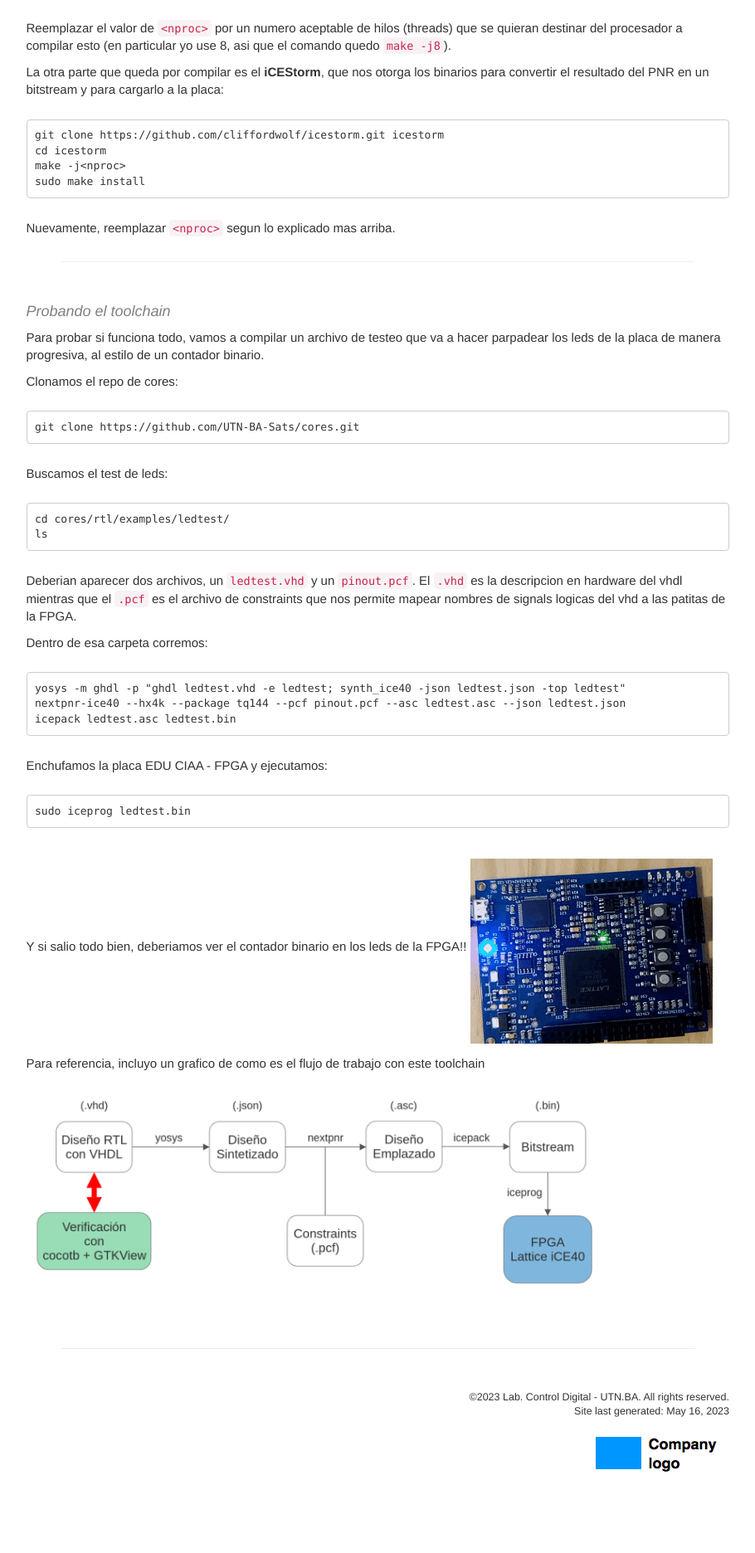
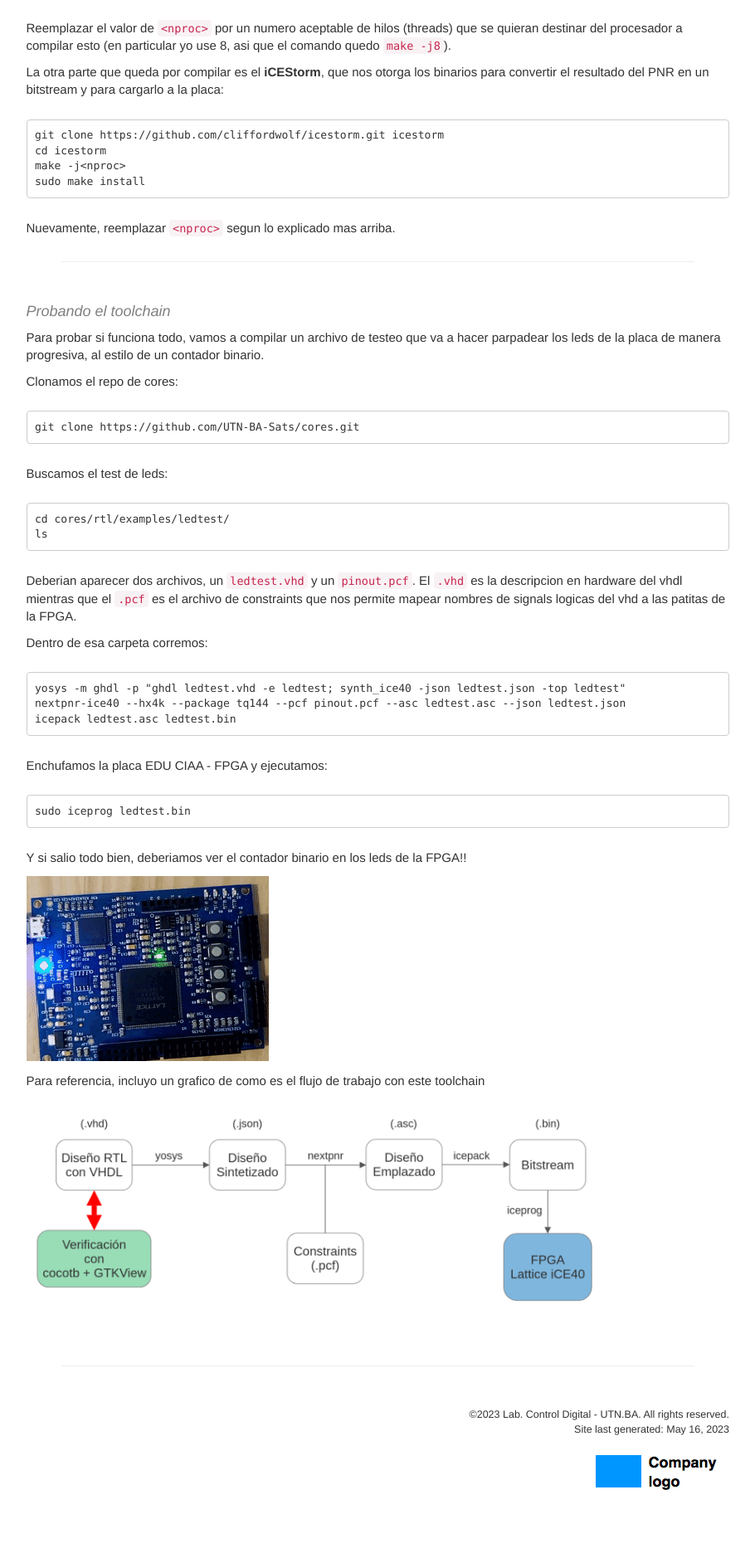
Before and after one commit to UTN-BA-Sats/documentation, a Jekyll site: the page built from docs/pages/fpga_workflow/fpga_linux_vhdl_yosis.md, in a window 1280 px wide. Shown: the part 2206-4078 px from the top of the page at 83% size, without its empty margins (331-1241 px from the left). Built offline with Jekyll 4.4.1, drawn with Linux system fonts in a browser that asks for light colours; comment, search, counter and statistics services are not loaded; before the commit the page ends 4056 px from its top, so only the background shows below that.

Commit message:
correccion de posicion de imagen

````diff
--- a/docs/pages/fpga_workflow/fpga_linux_vhdl_yosis.md
+++ b/docs/pages/fpga_workflow/fpga_linux_vhdl_yosis.md
@@ -148,8 +148,8 @@ Enchufamos la placa EDU CIAA - FPGA y ejecutamos:
 sudo iceprog ledtest.bin
 ```
 
-Y si salio todo bien, deberiamos ver el contador binario en los leds de la FPGA!!
+Y si salio todo bien, deberiamos ver el contador binario en los leds de la FPGA!!\\
 ![gif-fpga](../../images/fpga_test_counter.gif)
 
-Para referencia, incluyo un grafico de como es el flujo de trabajo con este toolchain
+Para referencia, incluyo un grafico de como es el flujo de trabajo con este toolchain\\
 ![workflow-fpga](../../images/fpga_workflow_grafico.png)
````
